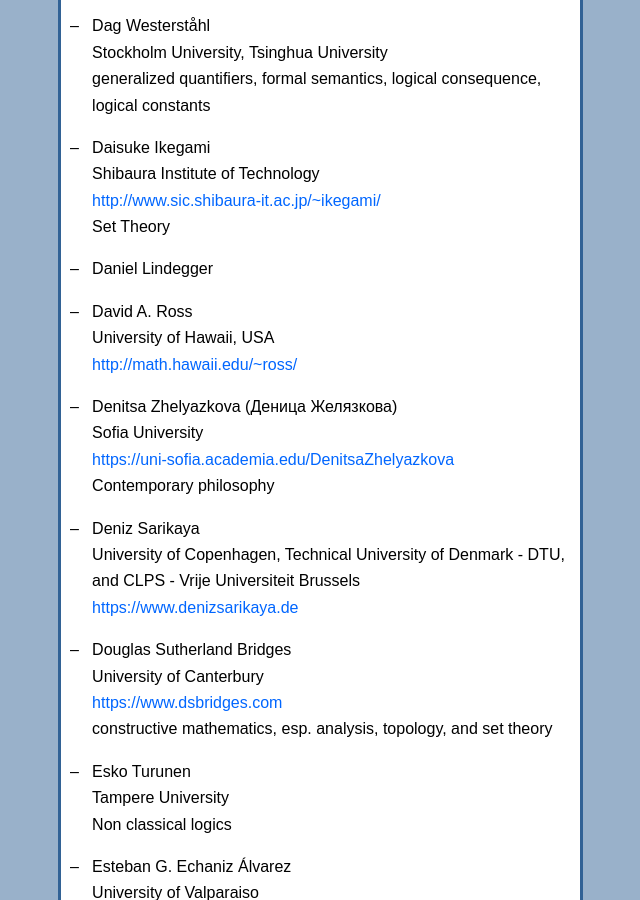
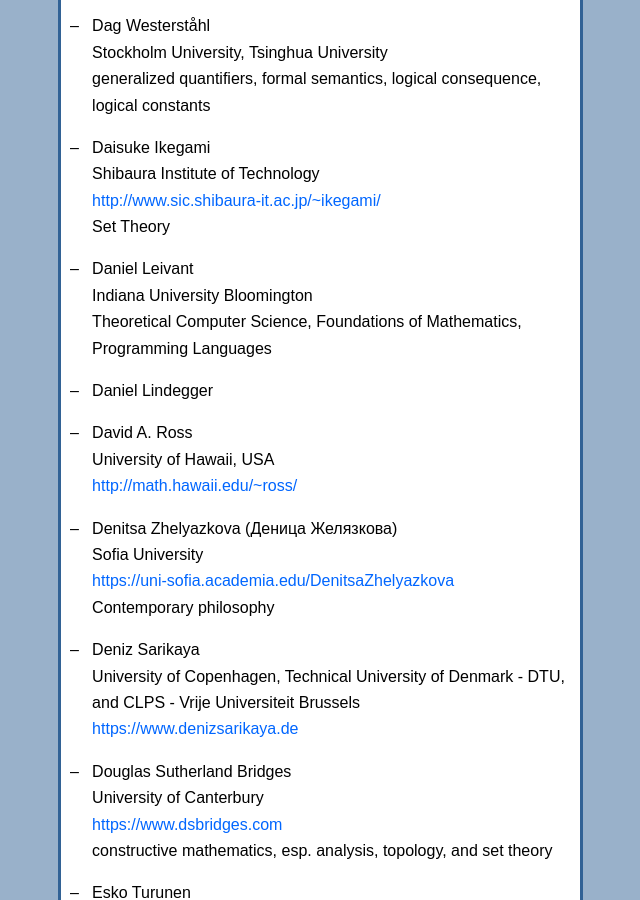
Before and after one commit to scandinavianlogic/scandinavianlogic.github.io, a Jekyll site: the page built from members.md, in a window 1280 px wide and 900 px high, scrolled down 5403 px. Shown: the whole window, without its empty margins (453-1093 px from the left). Built offline with Jekyll 4.4.1, drawn with Linux system fonts in a browser that asks for light colours.

Commit message:
new member

```diff
--- a/members.md
+++ b/members.md
@@ -207,6 +207,10 @@ membership.
   Shibaura Institute of Technology
   <http://www.sic.shibaura-it.ac.jp/~ikegami/>
   Set Theory
+
+- Daniel Leivant
+  Indiana University Bloomington
+  Theoretical Computer Science, Foundations of Mathematics, Programming Languages
 
 - Daniel Lindegger
 
```
